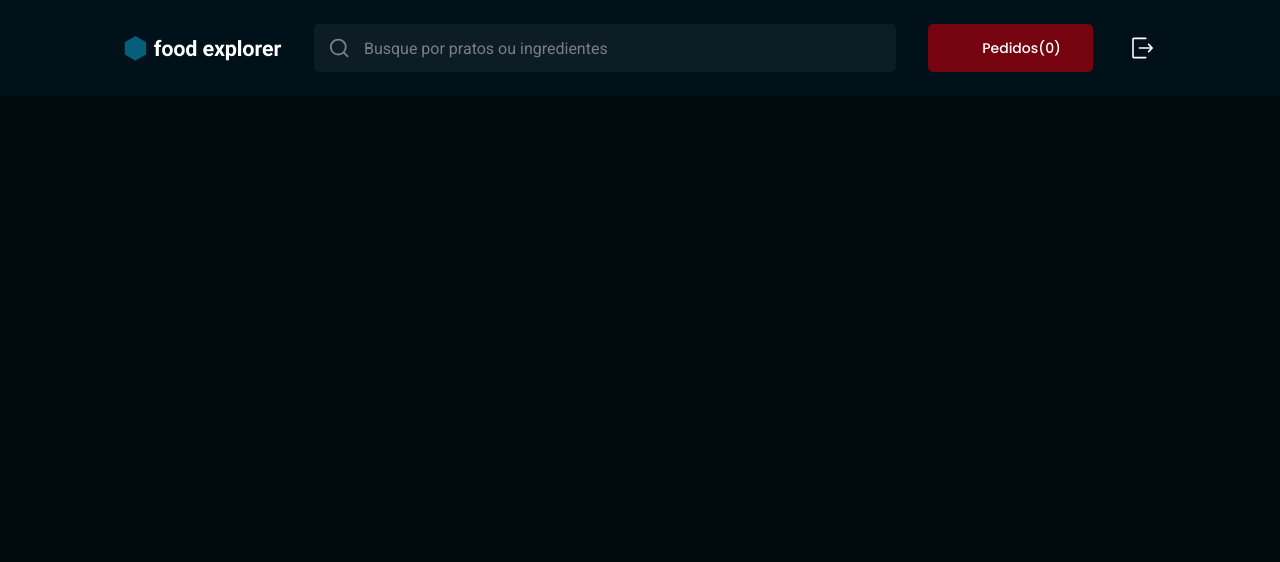
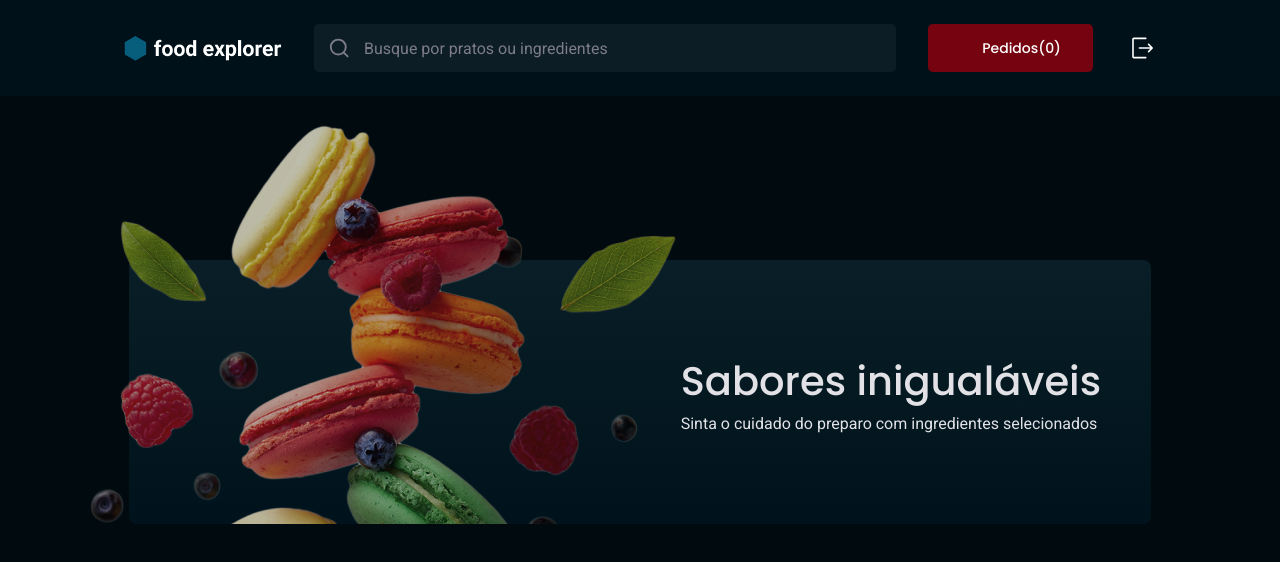
Before and after one commit to cah90/foodexplorer-frontend, a React (Vite) app: page / in a window 1280 px wide. Shown: the top 562 px of the page. Built offline with nearby package versions, Linux system fonts and the light colour scheme; some icons are missing.

Commit message:
added hero to the home page

```diff
--- a/src/components/Header/styles.js
+++ b/src/components/Header/styles.js
@@ -103,8 +103,10 @@ export const Container = styled.header`
 
 export const NavMobile = styled(motion.div)`
 	width: 100%;
+
 	position: absolute;
 	top: -170px;
+	z-index: 2;
 
 	padding: 5.6rem 2.8rem 2.8rem;
 
--- a/src/components/Wrapper/index.jsx
+++ /dev/null
@@ -1,5 +0,0 @@
-import { Container } from "./styles"
-
-export function Container(children) {
-	return <Container> {children} </Container>
-}
--- a/src/components/Wrapper/styles.js
+++ /dev/null
@@ -1,6 +0,0 @@
-import styled from "styled-components"
-
-export const Container = styled.div`
-	max-width: 112.2rem;
-	background-color: orange;
-`
--- a/src/pages/Home/index.jsx
+++ b/src/pages/Home/index.jsx
@@ -1,4 +1,4 @@
-import { Container } from "./styles"
+import { Container, Wrapper } from "./styles"
 
 import { Header } from "../../components/Header"
 
@@ -6,6 +6,19 @@ export function Home() {
 	return (
 		<Container>
 			<Header />
+			<Wrapper>
+				<div className="hero">
+					<img
+						src="/src/assets/images/image-home.png"
+						alt="Imagem de alguns biscoitos coloridos"
+					/>
+
+					<div className="hero-info">
+						<h2>Sabores inigualáveis</h2>
+						<p>Sinta o cuidado do preparo com ingredientes selecionados</p>
+					</div>
+				</div>
+			</Wrapper>
 		</Container>
 	)
 }
--- a/src/pages/Home/styles.js
+++ b/src/pages/Home/styles.js
@@ -1,3 +1,113 @@
 import styled from "styled-components"
 
 export const Container = styled.div``
+
+export const Wrapper = styled.div`
+	max-width: 112.2rem;
+	margin: 0 auto;
+
+	padding: 0 2rem;
+
+	.hero {
+		display: flex;
+		justify-content: flex-end;
+		/* width: 100%; */
+
+		border-radius: 0.8rem;
+		background: linear-gradient(180deg, #091e26 0%, #00131c 100%);
+
+		margin: 4.4rem 0 6.2rem;
+
+		position: relative;
+		height: 12rem;
+
+		> img {
+			width: 19.1rem;
+			height: 14.9rem;
+
+			position: absolute;
+			z-index: 1;
+			bottom: 0;
+			left: -2rem;
+		}
+
+		> .hero-info {
+			color: ${({ theme }) => theme.COLORS.LIGHT_300};
+
+			display: flex;
+			flex-direction: column;
+			justify-content: center;
+			gap: 0.3rem;
+
+			margin-left: 18rem;
+			padding-right: 1rem;
+			text-align: center;
+
+			> h2 {
+				font-size: 1.4rem;
+				font-weight: 600;
+			}
+
+			> p {
+				font-size: 1.1rem;
+				font-weight: 400;
+			}
+		}
+	}
+
+	@media (min-width: 668px) {
+		max-width: 70rem;
+		/* margin: 10.4rem auto 6.2rem; */
+		padding: 0 5rem;
+
+		.hero {
+			> .hero-info {
+				margin-left: 1rem;
+				text-align: left;
+				padding-right: 5rem;
+				z-index: 1;
+
+				> h2 {
+					font-size: 1.8rem;
+					font-weight: 500;
+				}
+
+				> p {
+					font-size: 1.4rem;
+					font-family: var(--ff-roboto);
+				}
+			}
+		}
+	}
+
+	@media (min-width: 1024px) {
+		max-width: 112.2rem;
+		height: 26rem;
+		margin: 16.4rem auto 6.2rem;
+
+		.hero {
+			height: 26.4rem;
+
+			> img {
+				width: 63.2rem;
+				height: 40.6rem;
+
+				left: -6rem;
+			}
+
+			> .hero-info {
+				margin-left: 1rem;
+				text-align: left;
+				padding-right: 5rem;
+
+				> h2 {
+					font-size: 4rem;
+				}
+
+				> p {
+					font-size: 1.6rem;
+				}
+			}
+		}
+	}
+`
```
